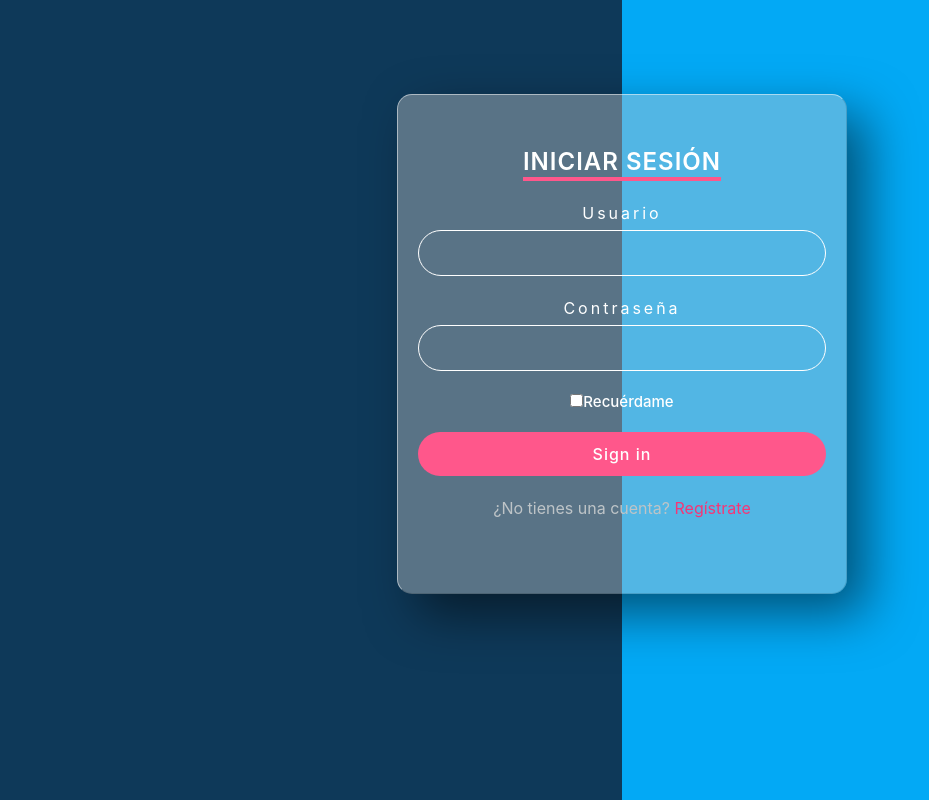
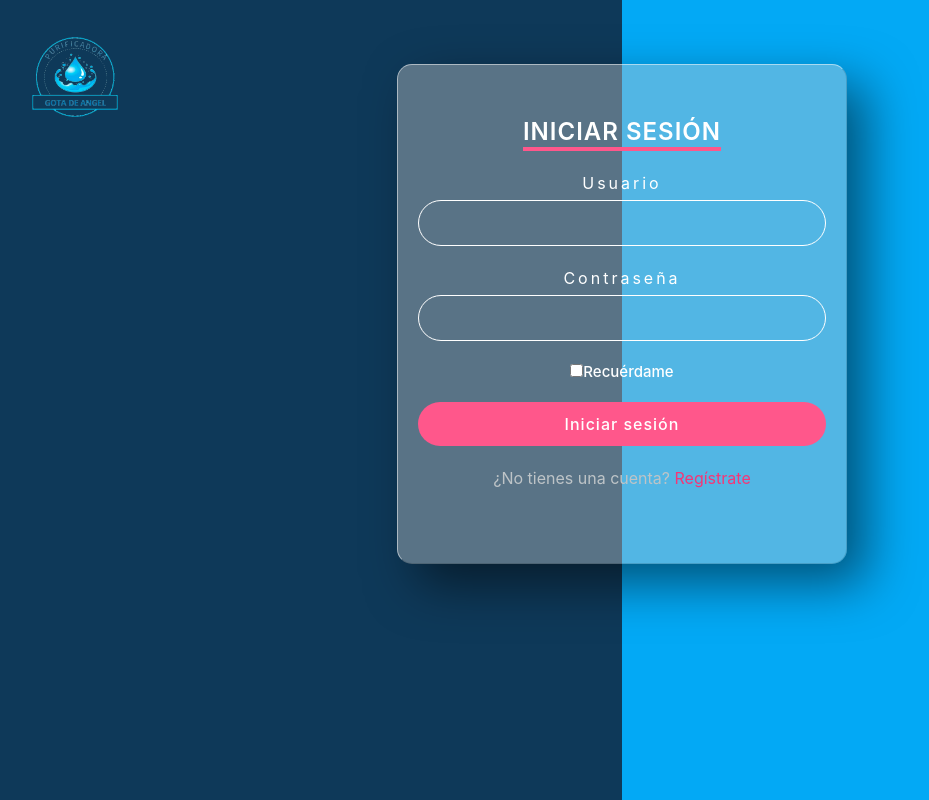
Before and after one commit to YaelMalia/purificadora, a PHP site: page /Login.html in a window 1280 px wide. Shown: the whole page, without its empty margins (18-947 px from the left). Run offline with PHP 8.4, Linux system fonts and the light colour scheme.

Commit message:
Cambios JS del login

```diff
--- a/Login.html
+++ b/Login.html
@@ -6,26 +6,36 @@
     <meta name="viewport" content="width=device-width, initial-scale=1.0">
     <link rel="stylesheet" type="text/css" href="css/bootstrap.css">
     <link rel="stylesheet" href="css/styleLogin.css">
+
+    <script src="js/verifLogin.js"></script>
+
     <title>Login</title>
 </head>
-<body>
-  <div class="container-fluid">
+<body id = "cuerpo">
+
+<!--Scripts JS y JQ-->
+<script type="text/javascript">
+
+</script>
+
+  <div class="container-fluid" id = "mainsin">
 
     <!--COLUMNAS DE LA TARJETA-->
     <div class="row">
-      <div class="col-md-6 login">
-          <div class="card">
+      <img src="sources/images/logo-purificadora.png" alt="Purificadora gota de ángel" class="logo-img">
+      <div class="col-md-6 login" id = "login">
+          <div class="card" id = "card">
             <div class="Contenido">
               <h2>Iniciar sesión</h2>
                 <form>
                   <div class="inputBx">
                     <span>Usuario</span>
-                    <input type="text">
+                    <input type="text" id = "inputUser">
                   </div>
 
                   <div class="inputBx">
                     <span>Contraseña</span>
-                    <input type="password">
+                    <input type="password"  id = "inputPass">
                   </div>
 
                   <div class="remember">
@@ -33,7 +43,7 @@
                   </div>
 
                   <div class="inputBx">
-                    <input type="submit" value="Sign in">
+                    <input type="submit" value="Iniciar sesión" onclick="VerifDatosLogin();">
                   </div>
 
                   <div class="inputBx">
@@ -48,5 +58,9 @@
     <!--FIN COLUMNAS DE LA TARJETA-->
   </div>
 
+
+
+
+
 </body>
 </html>
--- a/css/styleLogin.css
+++ b/css/styleLogin.css
@@ -30,7 +30,7 @@ body
     position: relative;
     width: 450px;
     height: 500px;
-    margin: 30px;
+    /*margin: 30px;*/
     box-shadow: 20px 20px 50px rgba(0, 0, 0, 0.5);
     border-radius: 15px;
     background: rgba(202, 202, 202, 0.4);
@@ -122,3 +122,26 @@ body
 {
     color: #f53677;
 }
+
+
+
+.logo-img{
+    height: 80px;
+    position:absolute;
+    margin-left:50px;
+    margin-top: 37px;
+}
+/*-----   Responsive design   -----*/
+
+@media (max-width: 800px) {
+   .logo-img{
+    margin-left: 30px;
+    height: 50px;
+   }
+}
+
+@media (max-width: 300px) {
+    .logo-img{
+     display: none;
+    }
+ }
--- a/index.html
+++ b/index.html
@@ -35,7 +35,7 @@
 
                 </div>
                 <div class="navbar-nav ms-auto">
-                    <a href="#inicio" class="nav-item nav-link active">Inicio</a>
+                    <a href="Login.html" class="nav-item nav-link active">Iniciar sesión</a>
                     <a href="#Instalaciones" class="nav-item nav-link">Instalaciones</a>
                     <a href="Mensajes.html" class="nav-item nav-link">Buzón de mensajes</a>
                     <a href="inventario.html" class="nav-item nav-link">Inventario</a>
--- /dev/null
+++ b/js/verifLogin.js
@@ -0,0 +1,31 @@
+window.onload() = function(){
+    ocultarBody();
+    setTimeout(mostrarBody, 4001);
+  }
+  function ocultarBody(){
+    document.getElementById("cuerpo").style.display = "none";
+  }
+  function mostrarBody(){
+    document.getElementById("cuerpo").style.display = "block";
+    $("#cuerpo").fadeIn(1000);
+  }
+
+
+
+function VerifDatosLogin(){
+    usuario = document.getElementById("inputUser").value;
+    if(usuario == null || usuario == "" || usuario == "\\n"){
+        window.alert("Usuario ingresado está vacío o no es valido");
+    }else if(usuario.includes(' ')){
+        window.alert("El usuario no puede tener espacios");
+    }else{
+        pass = document.getElementById("inputPass").value;
+        if(pass == null || pass == "" || pass == "\\n"){
+            window.alert("La contraseña está vacía o no es válida");
+        }else if(pass.includes(' ')){
+            window.alert("La contraseña no puede tener espacios");
+        }else{
+            //Llamar a un método de logueo futuro
+        }
+    }
+}
```
